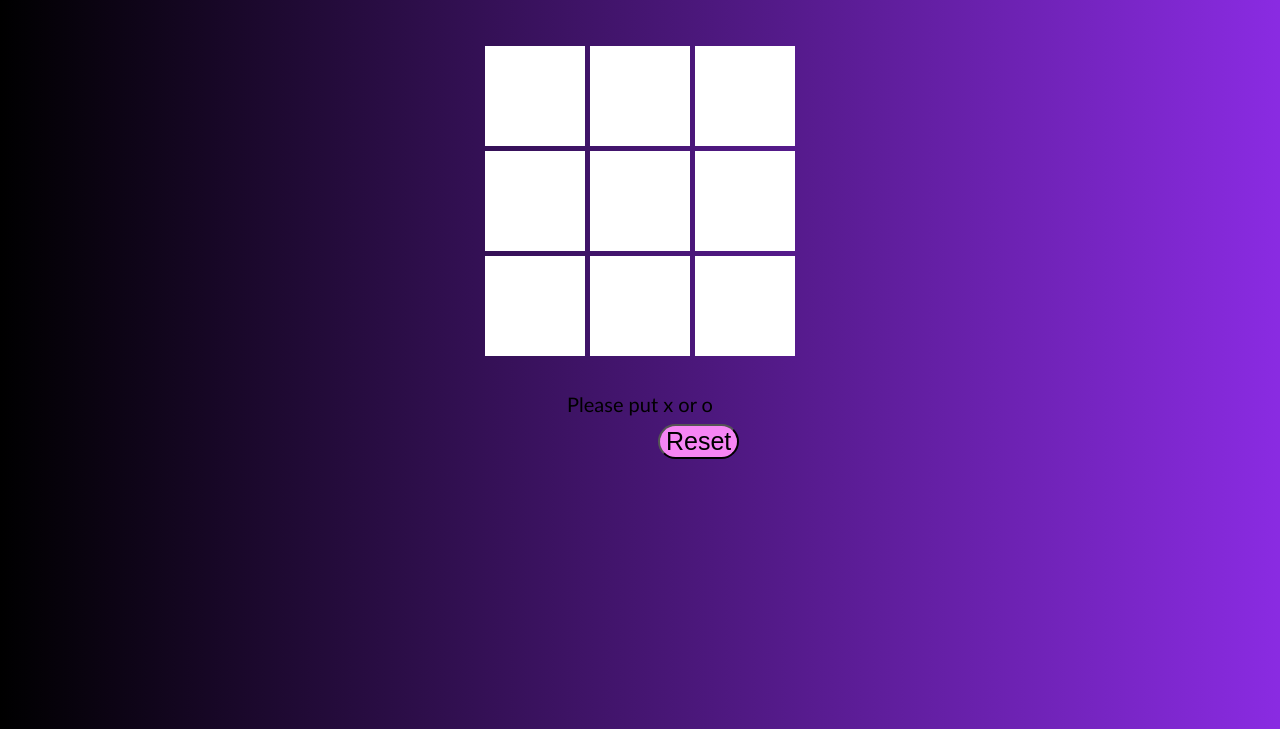
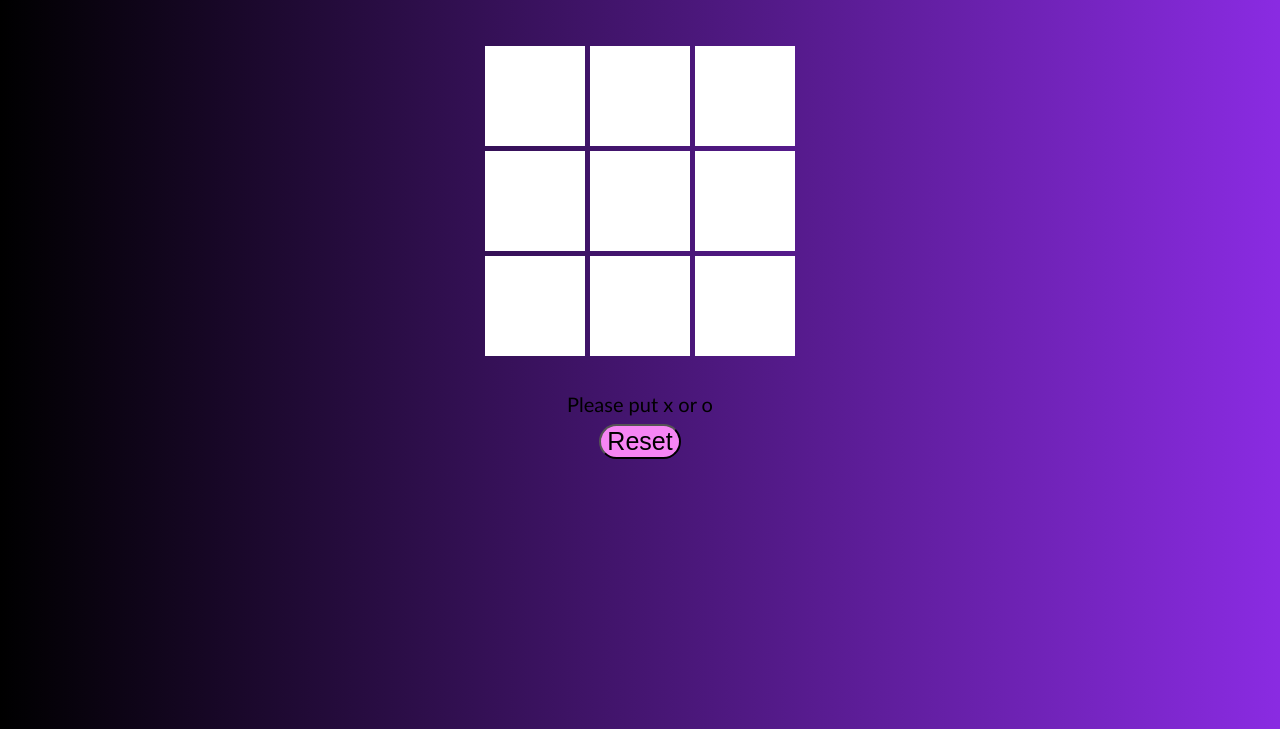
Before and after one commit to diyarathod/02_tic-tc-toe, a plain HTML site: page index.html in a window 1280 px wide. Shown: the part 71-800 px from the top of the page. Drawn offline with Linux system fonts and the light colour scheme.

Commit message:
new committed

```diff
--- a/index.css
+++ b/index.css
@@ -54,13 +54,15 @@ body{
     transition: width 1s ease-in-out;
     margin: 0 560px;
 }
+.btn{
+    justify-content: center;
+    width: 100%;
+    display: flex;
+}
 button{
-    justify-content: center;
     background-color: rgb(246, 133, 244);
     font-family:Arial, Helvetica, sans-serif;
-    display: flex;
     font-size: 25px;
-    align-items: center;
     border-radius: 20px;
     cursor: pointer;
     margin: 8px 650px;
--- a/index.html
+++ b/index.html
@@ -29,7 +29,8 @@
     <br>
     <br>
     <div class="msg">Please put x or o</div>
-    <button id="btn">Reset</button>
+    <div class="btn">
+    <button id="btn">Reset</button></div>
     <div class="showMsg"></div>
     <script src="main.js"></script>
 </body>
```
